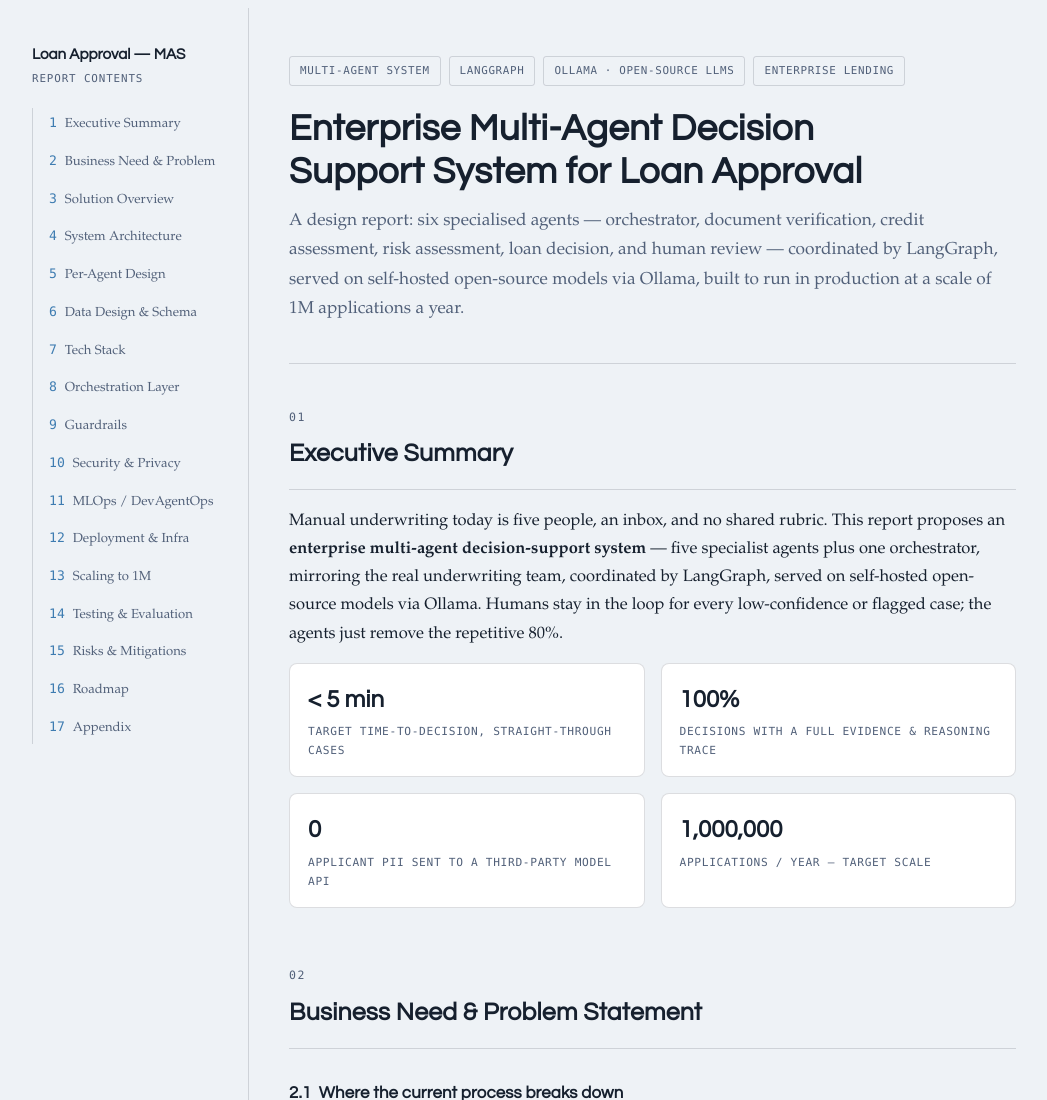
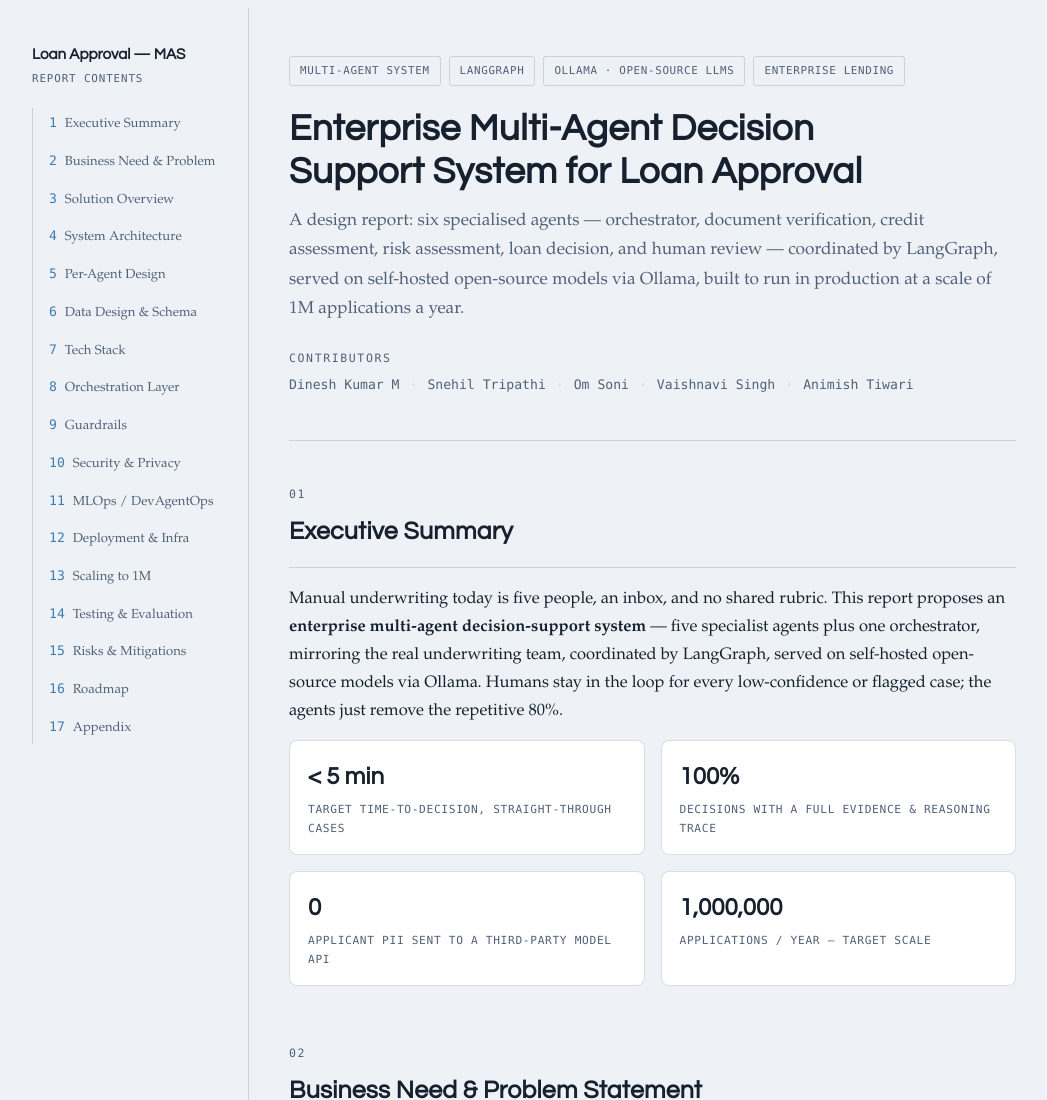
Before and after one commit to DineshKumarM2514/Enterprise-Multi-Agent-Decision-Support-System-for-Loan-Approval-, a plain HTML site: page report/index.html in a window 1280 px wide. Shown: the top 1100 px of the page, without its empty margins (112-1159 px from the left). Drawn offline with Linux system fonts and the light colour scheme.

Commit message:
Synced report with latest artifact updates and added contributors

```diff
--- a/report/index.html
+++ b/report/index.html
@@ -59,6 +59,10 @@
   .tag{font-family:var(--font-mono);font-size:.68rem;letter-spacing:.06em;text-transform:uppercase;padding:5px 10px;border:1px solid var(--line);border-radius:3px;color:var(--text-dim);}
   .cover h1{font-size:2.3rem;line-height:1.15;margin:0 0 14px;}
   .cover p.lede{font-size:1.08rem;color:var(--text-dim);margin:0;}
+  .contributors{display:flex;align-items:baseline;flex-wrap:wrap;gap:6px 10px;margin-top:24px;}
+  .contributors .eyebrow{margin-right:2px;}
+  .contributors ul{list-style:none;display:flex;flex-wrap:wrap;gap:6px 10px;margin:0;padding:0;font-family:var(--font-mono);font-size:.82rem;color:var(--text-dim);}
+  .contributors li:not(:last-child)::after{content:"·";margin-left:10px;color:var(--line);}
 
   section{margin-bottom:58px;scroll-margin-top:24px;}
   section > .eyebrow{display:block;margin-bottom:6px;}
@@ -237,6 +241,16 @@
       </div>
       <h1>Enterprise Multi-Agent Decision Support System for Loan Approval</h1>
       <p class="lede">A design report: six specialised agents — orchestrator, document verification, credit assessment, risk assessment, loan decision, and human review — coordinated by LangGraph, served on self-hosted open-source models via Ollama, built to run in production at a scale of 1M applications a year.</p>
+      <div class="contributors">
+        <span class="eyebrow">Contributors</span>
+        <ul>
+          <li>Dinesh Kumar M</li>
+          <li>Snehil Tripathi</li>
+          <li>Om Soni</li>
+          <li>Vaishnavi Singh</li>
+          <li>Animish Tiwari</li>
+        </ul>
+      </div>
     </header>
 
     <section id="s1">
```
